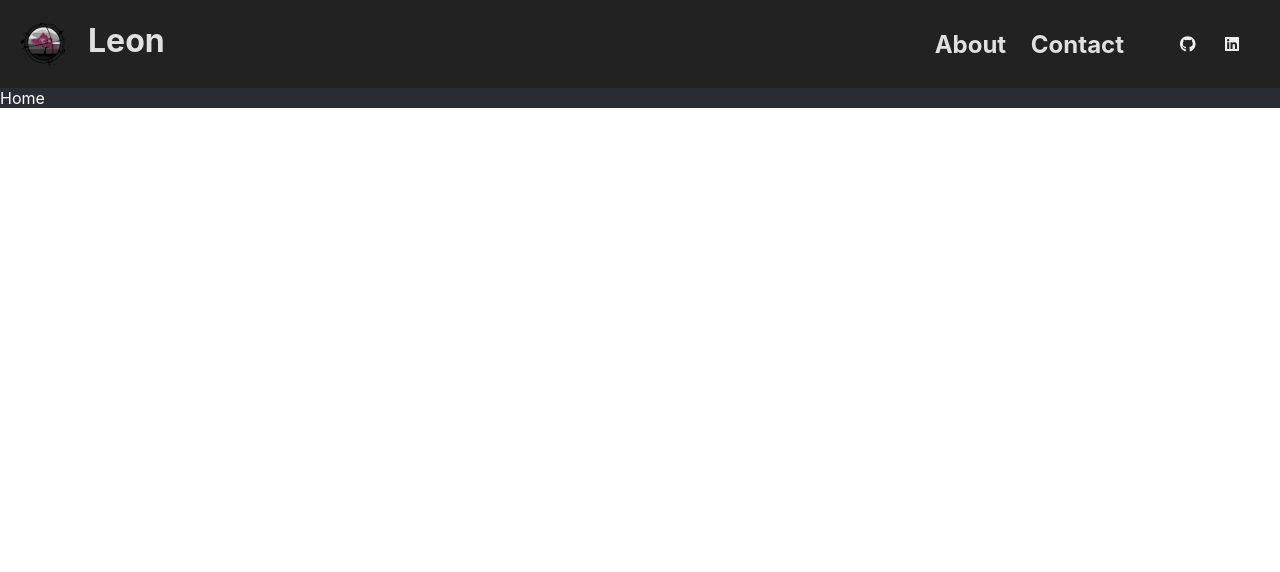
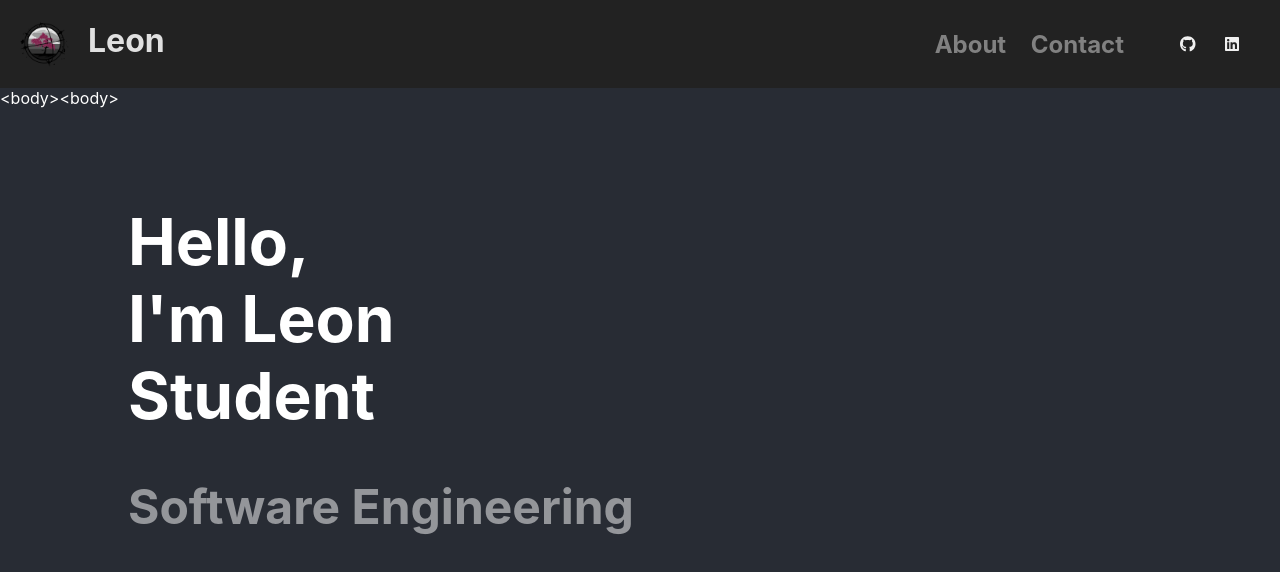
Before and after one commit to Leonic16246/leonic16246.github.io, a React (Create React App) app: page / in a window 1280 px wide. Shown: the top 572 px of the page. Built offline with nearby package versions, Linux system fonts and the light colour scheme.

Commit message:
Started on home body

```diff
--- a/src/App.css
+++ b/src/App.css
@@ -3,7 +3,7 @@
 }
 
 
-.container {
+body {
   background-color: #282c34;
   color: white;
   height: 100%;
--- a/src/App.js
+++ b/src/App.js
@@ -1,11 +1,16 @@
 import './App.css';
 import { Route, Routes } from 'react-router-dom';
 import Layout from './components/Layout/Layout';
+import Home from './components/Home/Home';
 
 export default function App() {
   return (
+    <>
     <Routes>
-      <Route path='/' element={<Layout />} />
+      <Route path='/' element={<Layout />} >
+        <Route index element={<Home />} />
+      </Route>
     </Routes>
+    </>
   );
 }
--- a/src/components/Home/Home.css
+++ b/src/components/Home/Home.css
@@ -1,5 +1,10 @@
 .home-page {
-    background-color: #282c34;
-    color: white;
-    height: 100%;
+    position: absolute;
+    left: 10%;
+    top: 20%;
+    font-size: 2rem;
   }
+
+h2 {
+  opacity: 0.5;
+}
--- a/src/components/Home/Home.js
+++ b/src/components/Home/Home.js
@@ -4,7 +4,13 @@ import "./Home.css"
 export default function Home() {
     return (
         <div className="home-page">
-            Home
+            <div className="text">
+                <h1>Hello, <br /> I'm Leon <br />
+                    Student
+                </h1>
+
+                <h2>Software Engineering</h2>
+            </div>
         </div>
     )
 }
--- a/src/components/Layout/Layout.css
+++ b/src/components/Layout/Layout.css
@@ -0,0 +1,4 @@
+.page {
+    height: 100%;
+    width: 100%;
+}
--- a/src/components/Layout/Layout.js
+++ b/src/components/Layout/Layout.js
@@ -1,10 +1,24 @@
 import "./Layout.css";
 import Navbar from "../Navbar/Navbar";
 import Home from "../Home/Home";
+import { Outlet } from "react-router-dom";
 
 export default function Layout() {
-    return <>
-        <Navbar />
-        <Home />
-    </>
+    return (
+        <div className="app">
+            <Navbar />
+            <div className="page">
+                <span className="tags-top-tags">&lt;body&gt;</span>
+                <Outlet />
+                <span className="tags-bottom-tags">
+                    &lt;body&gt;
+                    <br />
+                    <span className="bottom-tag-html"></span>
+                </span>
+            </div>
+        </div>
+    )
+
+
+
 }
--- a/src/components/Navbar/Navbar.css
+++ b/src/components/Navbar/Navbar.css
@@ -25,7 +25,6 @@
     flex: 50%;
     text-decoration: none;
     color: #E0E0E0;
-
     font-size: 2rem;
 
 }
@@ -42,8 +41,8 @@ nav {
     text-decoration: none;
     color: #E0E0E0;
     &:hover {
-        color: #FFFFFF;
-        text-decoration: underline;
+        color: #666666;
+
     }
     margin-right: 15%;
 }
@@ -59,7 +58,7 @@ ul > li {
     display: block;
     float: left;
     &:hover svg {
-        color: #2323FF;
+        color: #666666;
     }
 }
 
```
